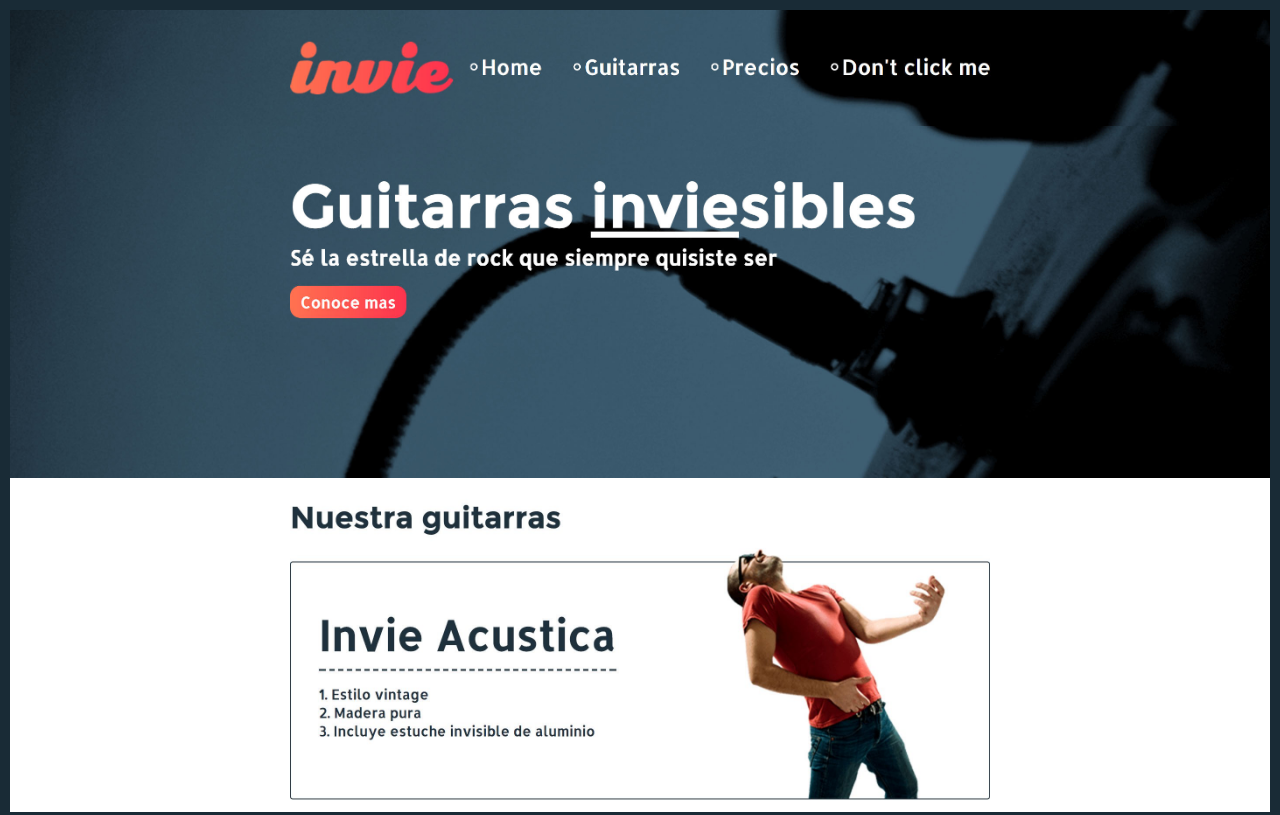
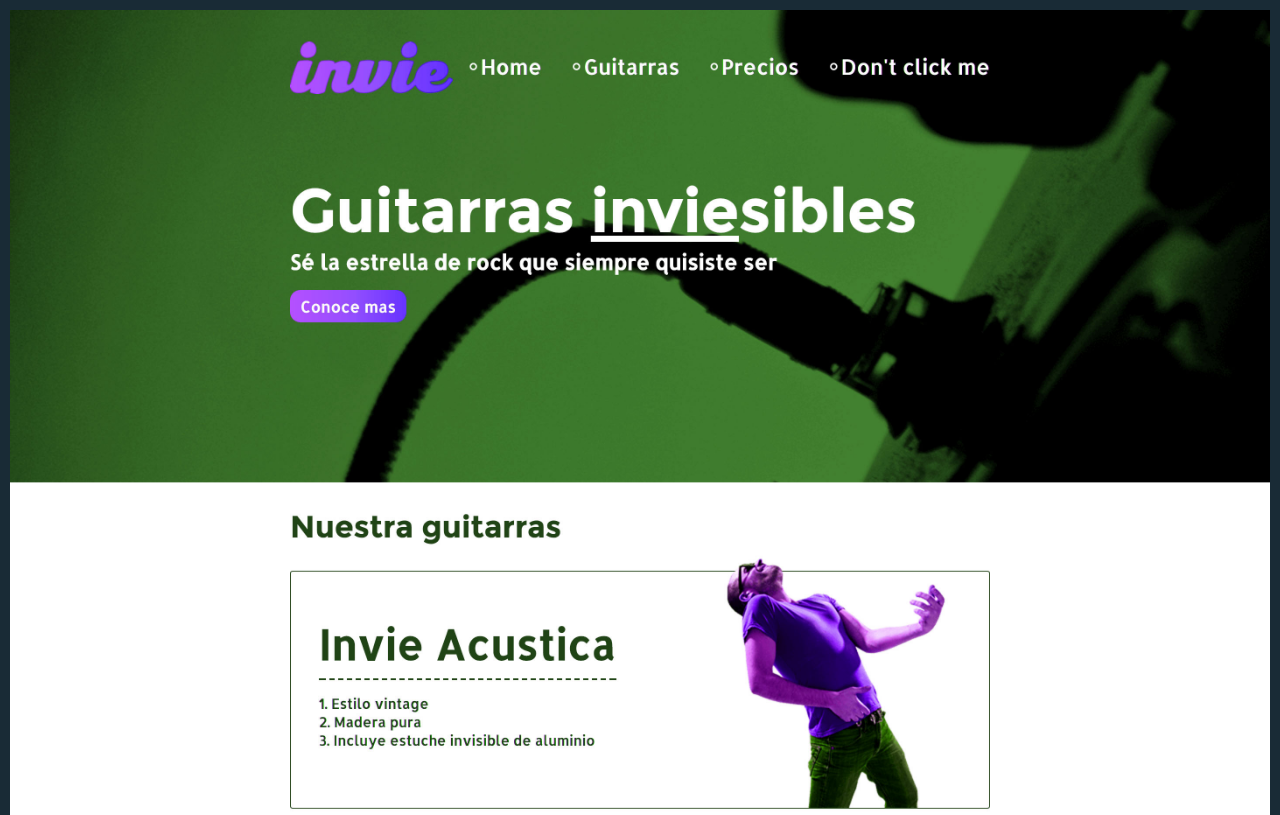
Before and after one commit to atzx/invie-github, a plain HTML site: page index.html in a window 1280 px wide. Shown: the top 815 px of the page. Drawn offline with Linux system fonts and the light colour scheme.

Commit message:
Merge branch 'nueva-imagen'

```diff
--- a/index.html
+++ b/index.html
@@ -22,8 +22,6 @@
   </head>
   <body>
     <img src="invie-responsive.png" alt="" id="responsive">
-    <img src="header.jpg" alt="header">
-    <img src="hero.jpg" alt="hero">
-    <img src="acustica.jpg" alt="acustica">
+    <img src="nueva-version.jpg" alt="">
   </body>
 </html>
```
Also changed, not shown: nueva-version.jpg (added).
